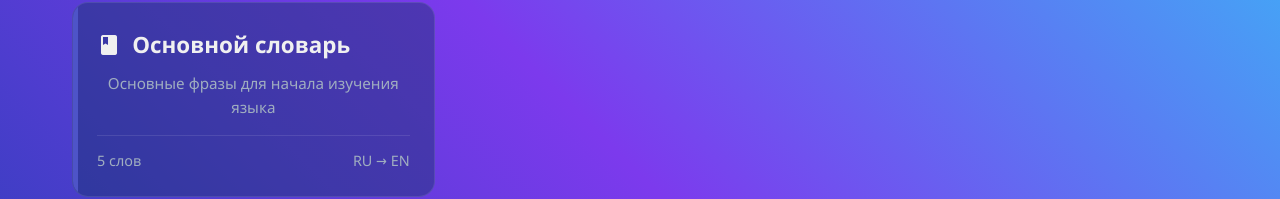
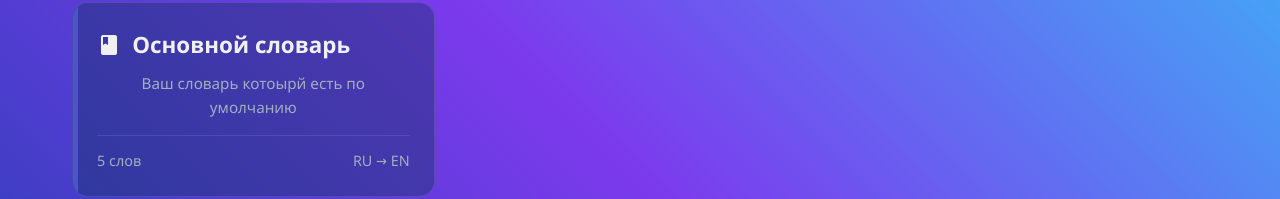
Before and after one commit to vanaver/Translate-Teach, a React (Vite) app: page /dictionaries in a window 1280 px wide. Shown: the part 224-423 px from the top of the page. Built offline with nearby package versions, Linux system fonts and the light colour scheme.

Commit message:
fix for singlePage naming

```diff
--- a/src/components/slovariki/Slovariki.tsx
+++ b/src/components/slovariki/Slovariki.tsx
@@ -10,7 +10,7 @@ function Slovariki() {
     {
       id: 1,
       name: 'Основной словарь',
-      description: 'Основные фразы для начала изучения языка',
+      description: 'Ваш словарь котоырй есть по умолчанию',
       words: [
         { original: 'Привет', translation: 'Hello' },
         { original: 'Спасибо', translation: 'Thank you' },
@@ -25,8 +25,8 @@ function Slovariki() {
 
   const navigate = useNavigate();
 
-  const handleClick = (id: number) => {
-    navigate(`/dictionaries/${id}`);
+  const handleClick = (name: string) => {
+    navigate(`/dictionaries/${name}`);
   };
 
   return (
@@ -45,7 +45,7 @@ function Slovariki() {
             <div
               key={dict.id}
               className={styles.dictionaryItem}
-              onClick={() => handleClick(dict.id)}
+              onClick={() => handleClick(dict.name)}
             >
               <h2 className={styles.dictionaryName}>
                 <span className="material-icons">book</span>
```
